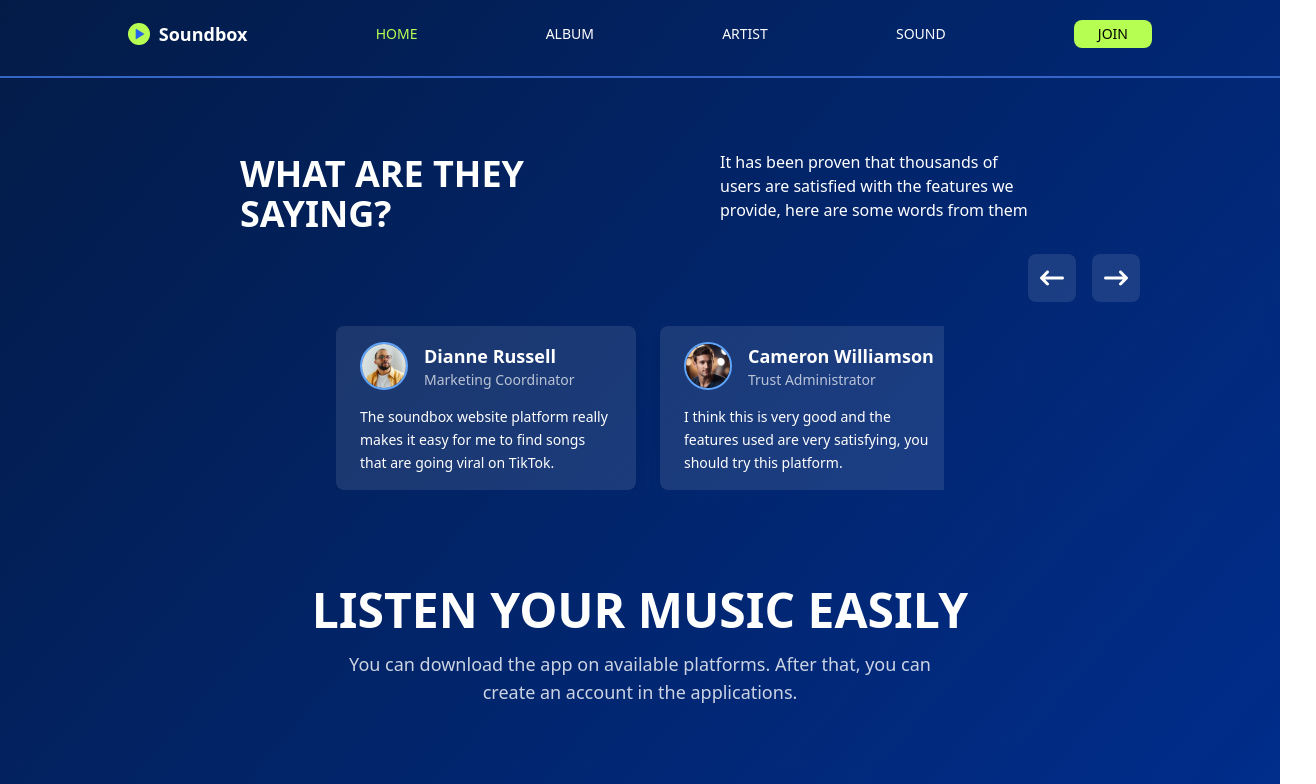
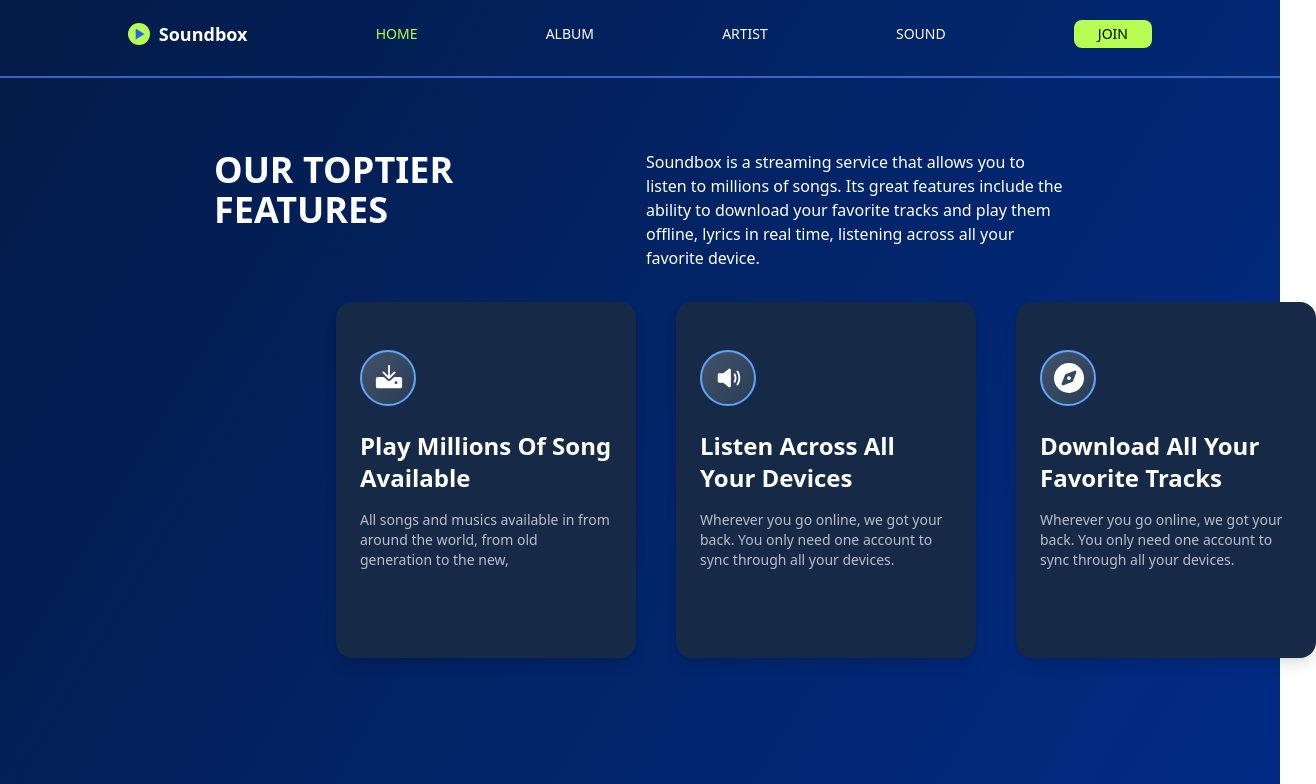
Before and after one commit to hdkhoaapcs22/CS422-SoundBox, a React (Vite) app in the folder frontend/: page / in a window 1280 px wide. Shown: the top 784 px of the page, 1316 px wide, since content can reach past the window. Built offline with nearby package versions, Linux system fonts and the light colour scheme; grey boxes are pictures that could not be loaded.

Commit message:
finish top tier feature

```diff
--- a/frontend/src/assets/assets.js
+++ b/frontend/src/assets/assets.js
@@ -6,55 +6,14 @@ import appleIcon from "./appleIcon.jpg";
 import chplayIcon from "./chplayIcon.jpg";
 import microsoftIcon from "./microsoftIcon.jpg";
 
+const assets = {
+    avatarUser1,
+    avatarUser2,
+    avatarUser3,
+    avatarUser4,
+    appleIcon,
+    chplayIcon,
+    microsoftIcon,
+}
 
-export const comments = [
-    {
-        name: "Dianne Russell",
-        role: "Marketing Coordinator",
-        image: avatarUser1,
-        feedback:
-            "The soundbox website platform really makes it easy for me to find songs that are going viral on TikTok.",
-    },
-    {
-        name: "Cameron Williamson",
-        role: "Trust Administrator",
-        image: avatarUser2,
-        feedback:
-            "I think this is very good and the features used are very satisfying, you should try this platform.",
-    },
-    {
-        name: "Kristin Watson",
-        role: "President of Sales",
-        image: avatarUser3,
-        feedback:
-            "With the existence of the soundbox website platform, many people are helped, from creators to music lovers.",
-    },
-    {
-        name: "Mc Donald",
-        role: "Food Blogger",
-        image: avatarUser4,
-        feedback:
-            "I think this is very good and the features used are very satisfying, you should try this platform.",
-    },
-];
-
-export const downloadSection = [
-    {
-        image: appleIcon,
-        alt: "Apple Icon",
-        message: "Download on the",
-        platform: "App Store",
-    },
-    {
-        image: chplayIcon,
-        alt: "Google Play Icon",
-        message: "Get it on",
-        platform: "Google Play",
-    },
-    {
-        image: microsoftIcon,
-        alt: "Microsoft Icon",
-        message: "Get it from",
-        platform: "Microsoft",
-    }
-]
+export default assets;
--- a/frontend/src/components/home/Download.jsx
+++ b/frontend/src/components/home/Download.jsx
@@ -1,14 +1,35 @@
 import React from "react";
-import { downloadSection } from "../../assets/assets";
+import assets from '../../assets/assets';
 
 const Download = () => {
+    const downloadSection = [
+        {
+            image: assets.appleIcon,
+            alt: "Apple Icon",
+            message: "Download on the",
+            platform: "App Store",
+        },
+        {
+            image: assets.chplayIcon,
+            alt: "Google Play Icon",
+            message: "Get it on",
+            platform: "Google Play",
+        },
+        {
+            image: assets.microsoftIcon,
+            alt: "Microsoft Icon",
+            message: "Get it from",
+            platform: "Microsoft",
+        },
+    ];
+
     return (
         <div className="text-center mt-8 mb-20 text-white">
             {/* Heading */}
             <h2 className="text-5xl font-bold mb-4">
                 LISTEN YOUR MUSIC EASILY
             </h2>
-            <div className="text-lg text-white/80 mb-20">
+            <div className="text-lg text-white/80 mb-16">
                 <p>
                     You can download the app on available platforms. After that,
                     you can
--- /dev/null
+++ b/frontend/src/components/home/TopTierFeature.jsx
@@ -0,0 +1,69 @@
+import { PiDownloadFill } from "react-icons/pi";
+import { IoVolumeMedium } from "react-icons/io5";
+import { FaCompass } from "react-icons/fa6";
+
+const TopTierFeature = () => {
+    const features = [
+        {
+            icon: <PiDownloadFill size={30} />,
+            title: "Play Millions Of Song Available",
+            description:
+                "All songs and musics available in from around the world, from old generation to the new,",
+        },
+        {
+            icon: <IoVolumeMedium size={30} />,
+            title: "Listen Across All Your Devices",
+            description:
+                "Wherever you go online, we got your back. You only need one account to sync through all your devices.",
+        },
+        {
+            icon: <FaCompass size={30} />,
+            title: "Download All Your Favorite Tracks",
+            description:
+                "Wherever you go online, we got your back. You only need one account to sync through all your devices.",
+        },
+    ];
+
+    return (
+        <div className=" text-white py-16 items-center">
+            <div className="flex gap-36  justify-center">
+                <div className="text-4xl font-bold w-72 justify-start ">
+                    OUR TOPTIER FEATURES
+                </div>
+                <p className="justify-start mb-8 w-[420px] text-base ">
+                    Soundbox is a streaming service that allows you to listen to
+                    millions of songs. Its great features include the ability to
+                    download your favorite tracks and play them offline, lyrics
+                    in real time, listening across all your favorite device.
+                </p>
+            </div>
+
+            <div className="flex gap-10 mx-52">
+                {features.map((feature, index) => (
+                    <div
+                        key={index}
+                        className="min-w-[300px] bg-[#162A47] shadow-lg text-white rounded-2xl px-6 py-12 "
+                    >
+                        <div className="items-center gap-4 mb-10">
+                            <div className="relative w-14 h-14 rounded-full object-cover border-2 border-blue-400 bg-gradient-to-br from-[#F5F5F533] to-[#D9D9D91A]">
+                                <div className="absolute top-[11px] left-[12.2px] size-10">
+                                    {feature.icon}
+                                </div>
+                            </div>
+                            <div>
+                                <p className="text-2xl font-bold pt-6">
+                                    {feature.title}
+                                </p>
+                                <p className="text-sm text-white/70 pt-4">
+                                    {feature.description}
+                                </p>
+                            </div>
+                        </div>
+                    </div>
+                ))}
+            </div>
+        </div>
+    );
+};
+
+export default TopTierFeature;
--- a/frontend/src/components/home/UserComment.jsx
+++ b/frontend/src/components/home/UserComment.jsx
@@ -1,10 +1,39 @@
-import { comments } from "../../assets/assets";
-import { MdChevronLeft, MdChevronRight } from "react-icons/md";
 import { FaArrowRightLong, FaArrowLeftLong } from "react-icons/fa6";
+import assets from "../../assets/assets";
 
 const UserComment = () => {
+    const comments = [
+        {
+            name: "Dianne Russell",
+            role: "Marketing Coordinator",
+            image: assets.avatarUser1,
+            feedback:
+                "The soundbox website platform really makes it easy for me to find songs that are going viral on TikTok.",
+        },
+        {
+            name: "Cameron Williamson",
+            role: "Trust Administrator",
+            image: assets.avatarUser2,
+            feedback:
+                "I think this is very good and the features used are very satisfying, you should try this platform.",
+        },
+        {
+            name: "Kristin Watson",
+            role: "President of Sales",
+            image: assets.avatarUser3,
+            feedback:
+                "With the existence of the soundbox website platform, many people are helped, from creators to music lovers.",
+        },
+        {
+            name: "Mc Donald",
+            role: "Food Blogger",
+            image: assets.avatarUser4,
+            feedback:
+                "I think this is very good and the features used are very satisfying, you should try this platform.",
+        },
+    ];
+
     const leftSlider = () => {
-        console.log("left");
         let slider = document.getElementById("slider");
         slider.scrollLeft -= 250;
     };
@@ -16,11 +45,11 @@ const UserComment = () => {
 
     return (
         <div className=" text-white py-16 items-center">
-            <div className="flex gap-48 items-center justify-center">
-                <div className="text-4xl font-bold mb-4 w-72 justify-start ">
+            <div className="flex gap-36 justify-center">
+                <div className="text-4xl font-bold w-72 justify-start ">
                     WHAT ARE THEY SAYING?
                 </div>
-                <p className="justify-start mb-8 w-80 text-base ">
+                <p className="justify-start mb-8 w-[420px] text-base ">
                     It has been proven that thousands of users are satisfied
                     with the features we provide, here are some words from them
                 </p>
--- a/frontend/src/pages/Home.jsx
+++ b/frontend/src/pages/Home.jsx
@@ -2,10 +2,12 @@ import React from "react";
 import Subscription from "../components/home/Subcription";
 import UserComment from "../components/home/UserComment";
 import Download from "../components/home/Download";
+import TopTierFeature from "../components/home/TopTierFeature";
 
 const Home = () => {
     return (
         <div className="px-32">
+            <TopTierFeature />
             <UserComment />
             <Download />
             <Subscription />
```
